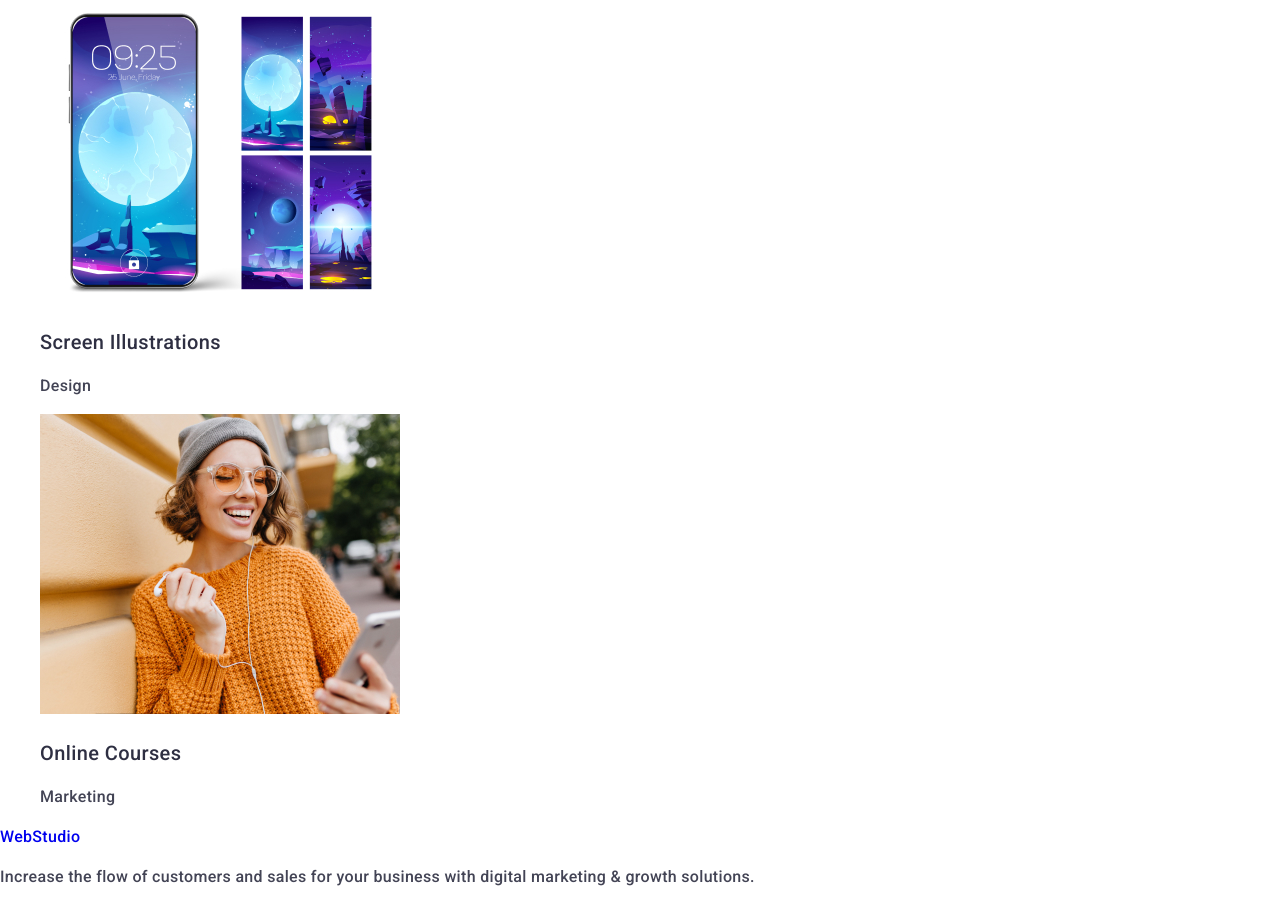
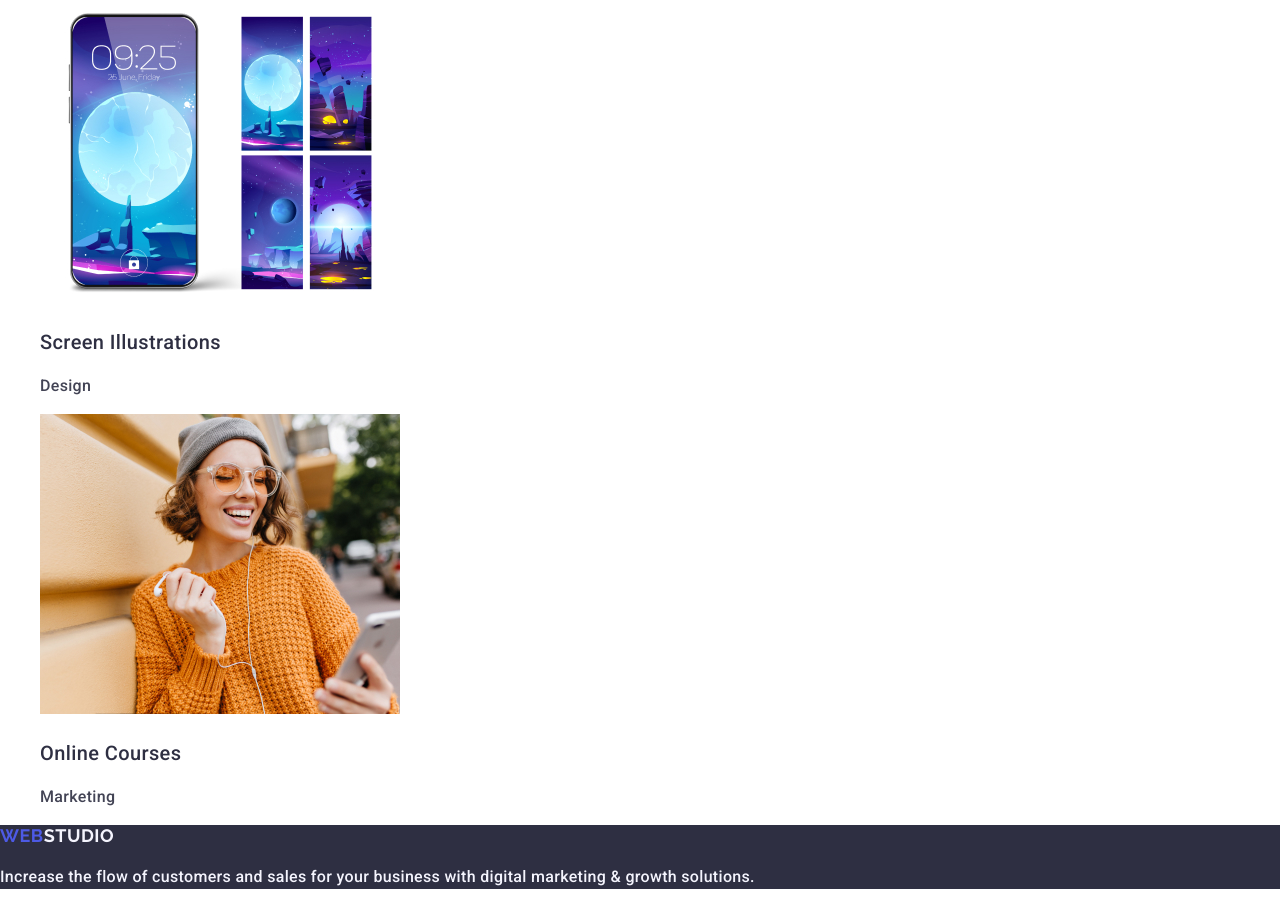
Before and after one commit to EXPua1/goit-markup-hw-06, a plain HTML site: page index.html in a window 1280 px wide. Shown: the part 3346-4251 px from the top of the page. Drawn offline with nearby package versions, Linux system fonts and the light colour scheme.

Commit message:
adding css for footer

```diff
--- a/css/styles.css
+++ b/css/styles.css
@@ -142,3 +142,16 @@ a {
   letter-spacing: 0.02em;
   color: #434455;
 }
+
+/* Footer */
+.footer_menu {
+  background-color: #2e2f42;
+}
+
+.footer_logo_color {
+  color: #f4f4fd;
+}
+
+.footer_menu__paragraph {
+  color: #f4f4fd;
+}
--- a/index.html
+++ b/index.html
@@ -164,11 +164,13 @@
 
 
     </main>
-    <footer>
+    <footer class="footer_menu">
 
 
-        <a href="./index.html">WebStudio</a>
-        <p>Increase the flow of customers and sales for your business with digital marketing & growth solutions.
+        <a class="nav_list__logo" href="./index.html">Web<span class="footer_logo_color">Studio</span></a>
+        <p class="footer_menu__paragraph">Increase the flow of customers and sales for your business with digital
+            marketing &
+            growth solutions.
         </p>
 
 
```
